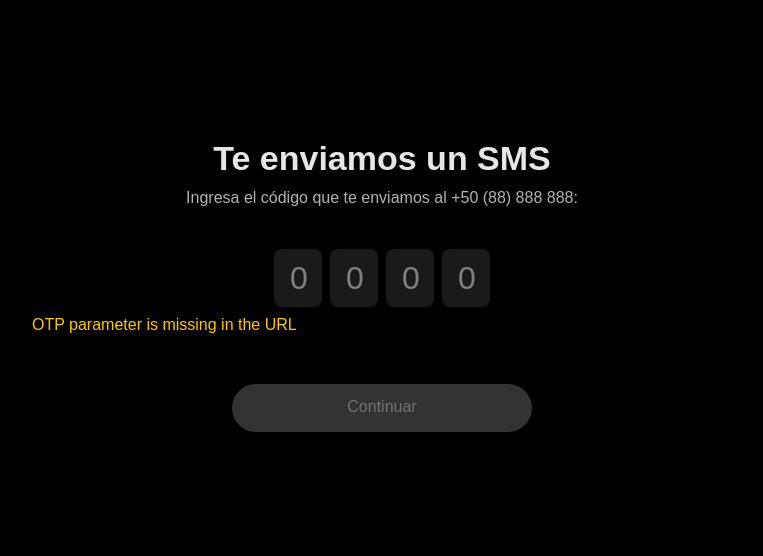
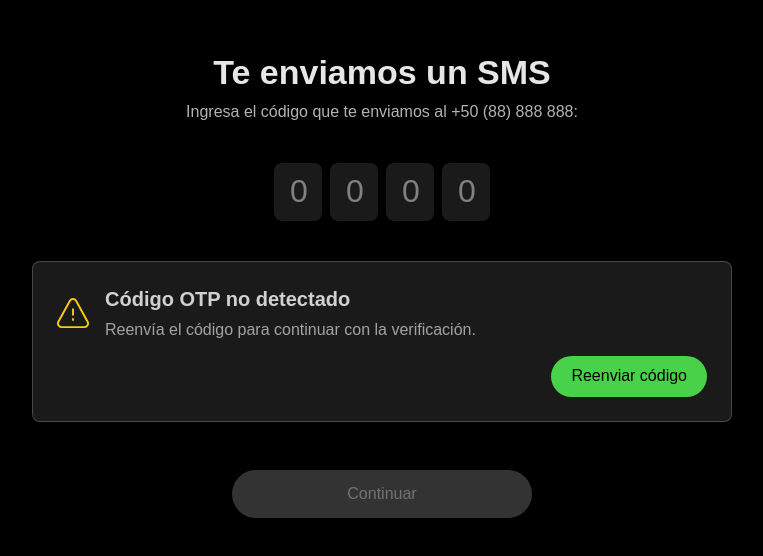
Before and after one commit to JesusGaam/otp-challenge, a React (Vite) app: page /otp-verification in a window 1280 px wide. Shown: the part 116-672 px from the top of the page, without its empty margins (258-1021 px from the left). Built offline with nearby package versions, Linux system fonts and the light colour scheme.

Commit message:
NotificationMessage component was added. useOTpForm hook was uptate implementation.

```diff
--- a/src/components/organimns/OtpForm.tsx
+++ b/src/components/organimns/OtpForm.tsx
@@ -2,6 +2,7 @@ import { } from 'react'
 import { useOtpForm } from '../../hooks';
 import OtpInput from '../molecules/OtpInput'
 import Button from '../atoms/Button';
+import NotificationMessage from '../molecules/NotificationMessage';
 
 interface OtpFormProps {
   className?: string;
@@ -9,11 +10,14 @@ interface OtpFormProps {
 
 const OtpForm: React.FC<OtpFormProps> = ({ className = '' }) => {
   const {
-    receivedOtp,
+    inputOtp,
+    isErrorReceivedOtp,
     receivedOtpError,
     isValidOtp,
     onInputOtpChange,
+    handleResendOtp,
   } = useOtpForm();
+
   return (
     <div className={`flex flex-col items-center justify-between gap-0 md:gap-12 w-full ${className}`}>
       <div className='flex flex-col gap-2 w-full'>
@@ -21,16 +25,33 @@ const OtpForm: React.FC<OtpFormProps> = ({ className = '' }) => {
         <p className="font-normal text-[16px] text-white/70 text-left md:text-center">
           Ingresa el código que te enviamos al +50 (88) 888 888:
         </p>
-        <div className="flex flex-col items-center pt-8">
+        <div className="flex flex-col items-center gap-3 pt-8">
           <OtpInput
             disabled={receivedOtpError !== null}
             onChange={onInputOtpChange}
           />
+          {inputOtp.length === 4 && !isValidOtp && (
+            <div className="text-red-400">El código ingresado es incorrecto</div>
+          )}
         </div>
 
-        {receivedOtpError && <div className="text-yellow-400">{receivedOtpError}</div>}
-        {receivedOtp && !isValidOtp && <div className="text-red-500">The entered OTP is incorrect.</div>}
-        {isValidOtp && <div className="text-green-500">OTP is valid!</div>}
+        {isErrorReceivedOtp && (
+          <NotificationMessage
+            type='error'
+            title='Código OTP no detectado'
+            message={'Reenvía el código para continuar con la verificación.'}
+            className='mt-8'
+          >
+            <Button
+              size='md'
+              className='block w-full md:w-auto'
+              onClick={handleResendOtp}
+            >
+              Reenviar código
+            </Button>
+          </NotificationMessage>
+        )}
+
       </div>
       <div>
         <Button
```
